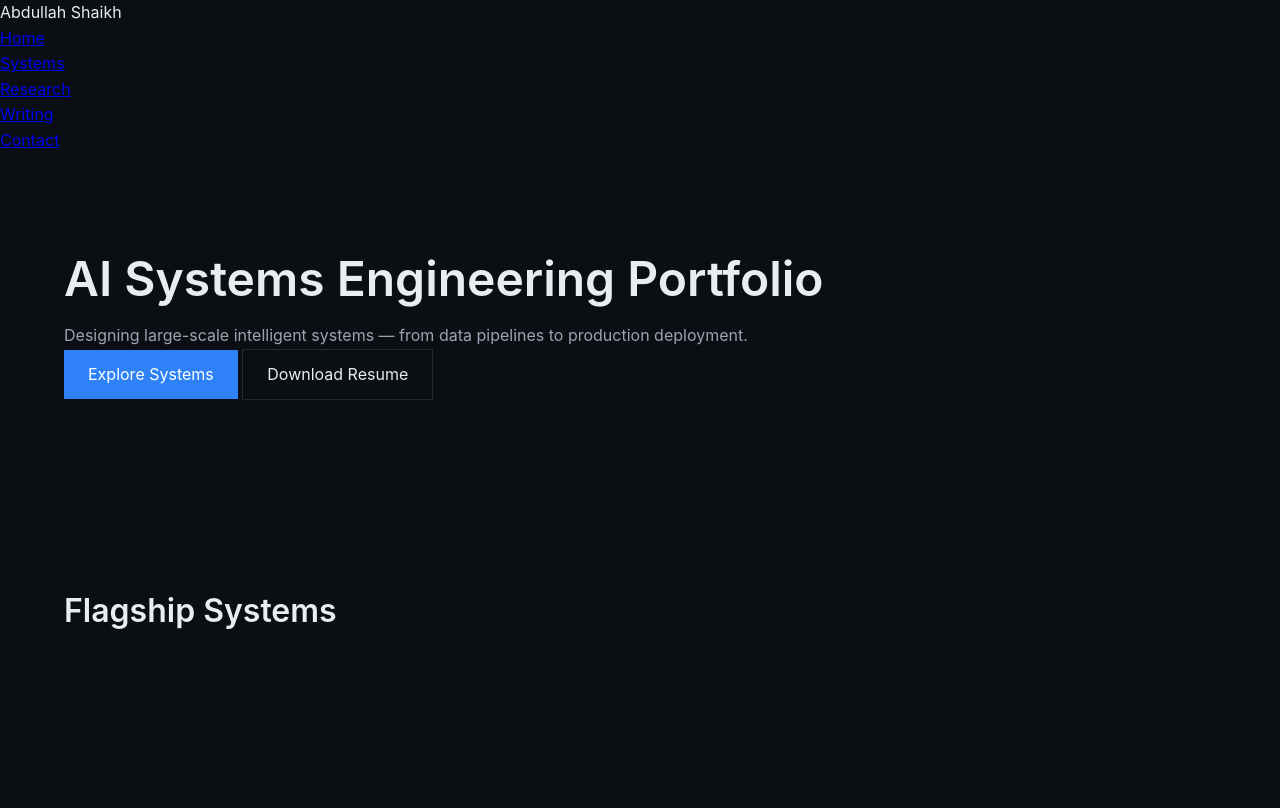
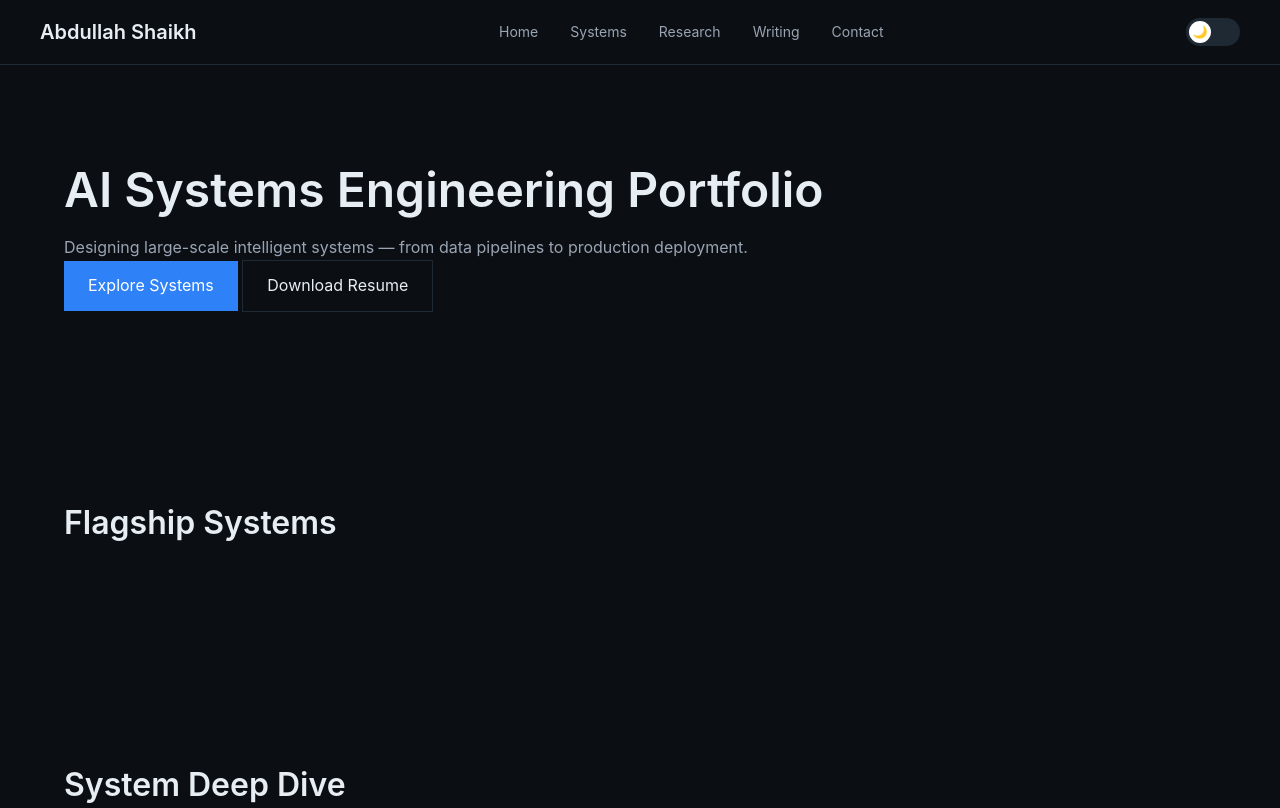
Before and after one commit to abdullahshaikh-0078/abdullah-ai-systems-portfolio, a plain HTML site: page index.html in a window 1280 px wide. Shown: the top 808 px of the page. Drawn offline with Linux system fonts and the light colour scheme.

Commit message:
feat(ui): add navigation bar theme toggle functionality

```diff
--- a/index.html
+++ b/index.html
@@ -22,6 +22,7 @@
     <!-- ================= NAVIGATION ================= -->
     <header class="as-navbar">
         <nav class="as-navbar-container">
+
     <div class="as-logo">
         Abdullah Shaikh
     </div>
@@ -33,6 +34,13 @@
         <li><a href="#as-writing">Writing</a></li>
         <li><a href="#as-contact">Contact</a></li>
     </ul>
+
+    <!-- Theme Toggle -->
+    <label class="as-theme-switch">
+        <input type="checkbox" id="as-theme-toggle">
+        <span class="as-theme-slider"></span>
+    </label>
+
 </nav>
     </header>
 
--- /dev/null
+++ b/scripts/core/theme.js
@@ -0,0 +1,20 @@
+const toggle = document.getElementById("as-theme-toggle");
+
+const savedTheme = localStorage.getItem("as-theme");
+
+if (savedTheme === "light") {
+    document.body.classList.add("as-light-theme");
+    toggle.checked = true;
+}
+
+toggle.addEventListener("change", () => {
+
+    document.body.classList.toggle("as-light-theme");
+
+    if (document.body.classList.contains("as-light-theme")) {
+        localStorage.setItem("as-theme", "light");
+    } else {
+        localStorage.setItem("as-theme", "dark");
+    }
+
+});
--- a/scripts/main.js
+++ b/scripts/main.js
@@ -0,0 +1 @@
+import "./core/theme.js";
--- a/styles/components/navbar.css
+++ b/styles/components/navbar.css
@@ -0,0 +1,137 @@
+/* ===== NAVBAR ===== */
+
+.as-navbar {
+    position: sticky;
+    top: 0;
+    width: 100%;
+    background-color: var(--as-color-bg-primary);
+    border-bottom: 1px solid var(--as-color-border);
+    z-index: 1000;
+}
+
+.as-navbar-container {
+    display: flex;
+    align-items: center;
+    justify-content: space-between;
+
+    max-width: 1200px;
+    margin: 0 auto;
+
+    padding: 1rem 0;
+}
+
+.as-logo {
+    font-weight: 600;
+    font-size: var(--as-text-md);
+}
+
+.as-nav-links {
+    display: flex;
+    gap: 2rem;
+    list-style: none;
+}
+
+.as-nav-links a {
+    text-decoration: none;
+    color: var(--as-color-text-secondary);
+    font-size: var(--as-text-sm);
+    transition: color 0.2s ease;
+}
+
+.as-nav-links a:hover {
+    color: var(--as-color-text-primary);
+}
+
+.as-theme-toggle {
+
+    background: none;
+    border: none;
+    cursor: pointer;
+
+    font-size: 1.2rem;
+
+    color: var(--as-color-text-secondary);
+
+    transition: color 0.2s ease;
+
+}
+
+.as-theme-toggle:hover {
+
+    color: var(--as-color-text-primary);
+
+}
+/* ===== THEME SWITCH ===== */
+
+/* Toggle container */
+
+.as-theme-switch {
+    position: relative;
+    display: inline-block;
+    width: 54px;
+    height: 28px;
+}
+
+.as-theme-switch input {
+    opacity: 0;
+    width: 0;
+    height: 0;
+}
+
+/* Slider background */
+
+.as-theme-slider {
+    position: absolute;
+    cursor: pointer;
+
+    top: 0;
+    left: 0;
+    right: 0;
+    bottom: 0;
+
+    background-color: var(--as-color-border);
+    border-radius: 34px;
+
+    transition: 0.3s ease;
+}
+
+/* Toggle knob */
+
+.as-theme-slider::before {
+
+    content: "🌙";
+
+    position: absolute;
+
+    display: flex;
+    align-items: center;
+    justify-content: center;
+
+    font-size: 12px;
+
+    height: 22px;
+    width: 22px;
+
+    left: 3px;
+    bottom: 3px;
+
+    background-color: white;
+
+    border-radius: 50%;
+
+    transition: 0.3s ease;
+}
+
+/* When toggled (light mode) */
+
+input:checked + .as-theme-slider {
+    background-color: var(--as-color-accent);
+}
+
+input:checked + .as-theme-slider::before {
+
+    content: "☀️";
+
+    transform: translateX(26px);
+
+}
```
Lines whose indentation alone changed are shown as unchanged.
